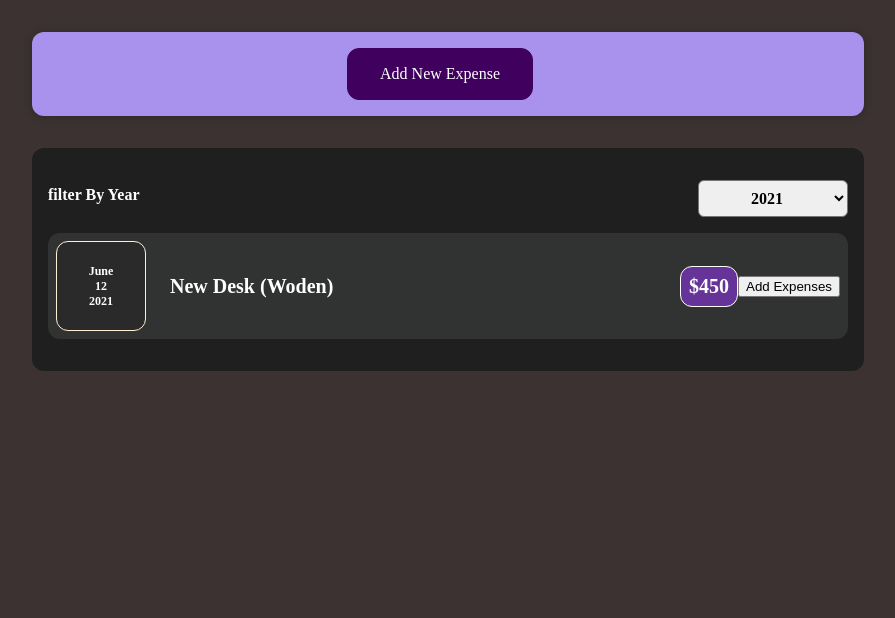
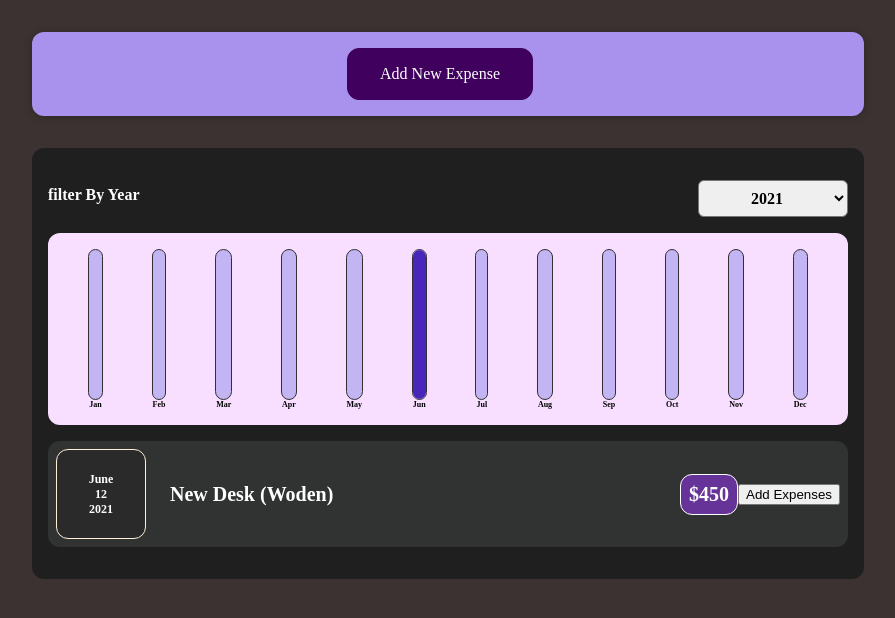
Before and after one commit to Chikmurgechetan/react, a React (Create React App) app: page / in a window 1280 px wide. Shown: the top 618 px of the page, without its empty margins (192-1087 px from the left). Built offline with nearby package versions, Linux system fonts and the light colour scheme.

Commit message:
Adding ChartBar To Expense

```diff
--- /dev/null
+++ b/src/Components/Chart/Chart.css
@@ -0,0 +1,9 @@
+.chart {
+    padding: 1rem;
+    border-radius: 12px;
+    background-color: #f8dfff;
+    text-align: center;
+    display: flex;
+    justify-content: space-around;
+    height: 10rem;
+}
--- /dev/null
+++ b/src/Components/Chart/Chart.js
@@ -0,0 +1,21 @@
+import React from "react";
+
+import ChartBar from './ChartBar';
+import './Chart.css';
+
+const Chart = (props) => {
+    const dataPointsValues = props.dataPoints.map(dataPoint => dataPoint.value);
+  const totelMaximum = Math.max(...dataPointsValues);
+
+  return <div className="chart">
+    {props.dataPoints.map(dataPoint =>
+    <ChartBar
+     key={dataPoint.label}
+     value={dataPoint.value}
+     maxValue={totelMaximum}
+     label={dataPoint.label}/>
+     )}
+  </div>
+};
+
+export default Chart;
--- /dev/null
+++ b/src/Components/Chart/ChartBar.css
@@ -0,0 +1,30 @@
+.chart-bar{
+    height: 100%;
+    display: flex;
+    flex-direction: column;
+    align-items: center;
+}
+
+.chart-bar__inner{
+    height: 100%;
+    width: 100%;
+    border: 1px solid #313131;
+    border-radius: 12px;
+    background-color: #c3b4f3;
+    overflow: hidden;
+    display: flex;
+    flex-direction: column;
+    justify-content: flex-end;
+}
+
+.chart-bar__fill{
+    background-color: #4826b9;
+    width: 100%;
+    transition: all 0.3s ease-out;
+}
+
+.chart-bar__label {
+    font-weight: bold;
+    font-size: 0.5rem;
+    text-align: center;
+}
--- /dev/null
+++ b/src/Components/Chart/ChartBar.js
@@ -0,0 +1,24 @@
+import React from "react";
+
+import './ChartBar.css';
+
+const  ChartBar = props => {
+ let barFillHeight = '0%';
+
+ if(props.maxValue >0){
+    barFillHeight = Math.round((props.value / props.maxValue)*100) + '%';
+ }
+
+    return (
+    <div className="chart-bar">
+        <div className="chart-bar__inner">
+            <div className="chart-bar__fill"
+            style={{height: barFillHeight}}
+            ></div>
+        </div>
+        <div className="chart-bar__label">{props.label}</div>
+    </div>
+ )
+};
+
+export default ChartBar;
--- a/src/Components/Expenses/Expenses.js
+++ b/src/Components/Expenses/Expenses.js
@@ -4,7 +4,7 @@
 
 import ExpensesFilter from './ExpensesFilter';
 import ExpensesList from './ExpensesList';
-
+import ExpensesChart from './ExpensesChart';
 const Expenses = (props) =>{
 
     const [filteredYear, setFilteredYear] = useState('2021');
@@ -36,6 +36,7 @@
         selected={filteredYear}
         onChangeFilter={filterChangeHandler}
          />
+         <ExpensesChart expenses={filteredExpenses} />
          <ExpensesList items={filteredExpenses}/>
         </Card>
         )
--- /dev/null
+++ b/src/Components/Expenses/ExpensesChart.js
@@ -0,0 +1,29 @@
+import React from "react";
+
+import Chart from "../Chart/Chart";
+
+const ExpensesChart = (props) => {
+   const chartDataPoints =[
+    {label: 'Jan', value:0},
+    {label: 'Feb', value:0},
+    {label: 'Mar', value:0},
+    {label: 'Apr', value:0},
+    {label: 'May', value:0},
+    {label: 'Jun', value:0},
+    {label: 'Jul', value:0},
+    {label: 'Aug', value:0},
+    {label: 'Sep', value:0},
+    {label: 'Oct', value:0},
+    {label: 'Nov', value:0},
+    {label: 'Dec', value:0},
+   ];
+
+    for (const expense of props.expenses){
+        const expenseMonth = expense.date.getMonth();// Starting at 0 => January =>0
+        chartDataPoints[expenseMonth].value += expense.amount;
+    }
+
+    return <Chart  dataPoints={chartDataPoints } />
+};
+
+export default ExpensesChart;
```
